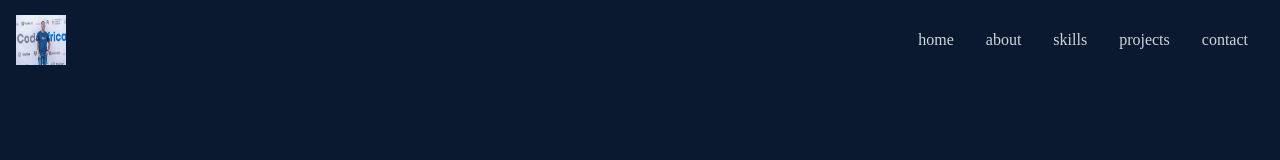
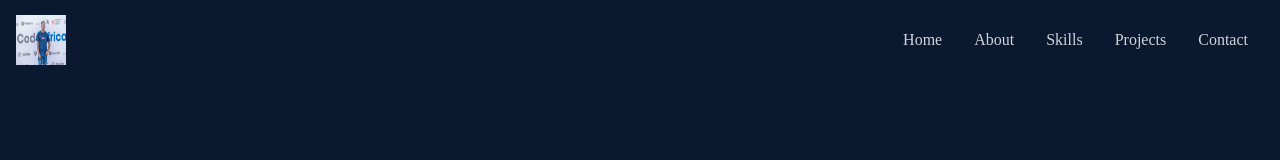
Before and after one commit to StanleyKioko/stan.me, a React (Create React App) app: page / in a window 1280 px wide. Shown: the top 160 px of the page. Built offline with nearby package versions, Linux system fonts and the light colour scheme; the HTML template or start-up script is replaced by a standard one.

Commit message:
Navbar Links Updated

```diff
--- a/src/components/Contact.jsx
+++ b/src/components/Contact.jsx
@@ -6,7 +6,7 @@ const Contact = () => {
         <form method="POST" action="https://getform.io/f/bqomlrob" className='flex flex-col max-w-[600px] w-full'>
             <div className='pb-8'>
                 <p className='text-4xl font-bold inline border-b-4 text-gray-300 border-pink-600 py-4'>Contact Me</p>
-                <p className='text-gray-300 py-4'>Submit the form below or shoot me an email - mwangestanley02@gmail.com</p>
+                <p className='text-gray-300 py-6'>Submit the form below or shoot me an email - mwangestanley02@gmail.com</p>
             </div>
             <input  className='bg-[#ccd6f6] my-4 p-2' type="text" placeholder='Name' name='name' />
             <input  className=' my-4 p-2 bg-[#ccd6f6]' type="email" placeholder='Email' name='email' />
--- a/src/components/Navbar.jsx
+++ b/src/components/Navbar.jsx
@@ -16,19 +16,19 @@ const Navbar = () => {
         {/*menu*/}
          <ul className="hidden md:flex">
             <li>
-                <Link to="home" smooth={true} duration={500}>home</Link>
+                <Link to="home" smooth={true} duration={500}>Home</Link>
                 </li>
             <li>
-                <Link to="about" smooth={true} duration={500}>about</Link>
+                <Link to="about" smooth={true} duration={500}>About</Link>
             </li>
             <li>
-                <Link to="skills" smooth={true} duration={500}>skills</Link>
+                <Link to="skills" smooth={true} duration={500}>Skills</Link>
             </li>
             <li>
-                <Link to="work" smooth={true} duration={500}>projects</Link>
+                <Link to="work" smooth={true} duration={500}>Projects</Link>
             </li>
             <li>
-                <Link to="contact" smooth={true} duration={500}>contact</Link>
+                <Link to="contact" smooth={true} duration={500}>Contact</Link>
             </li>
             </ul>
 
@@ -40,19 +40,19 @@ const Navbar = () => {
         {/*Mobile menu*/}
 <ul className={!nav? 'hidden': 'absolute top-0 left-0 w-full h-screen bg-[#0a192f] flex flex-col justify-center items-center text-gray-300 md:hidden'}>
     <li className="py-6 text-4xl">
-        <Link onClick={handleClick} to="home" smooth={true} duration={500}>home</Link>
+        <Link onClick={handleClick} to="home" smooth={true} duration={500}>Home</Link>
     </li>
     <li className="px-6 text-4xl">
-        <Link onClick={handleClick} to="about" smooth={true} duration={500}>about</Link>
+        <Link onClick={handleClick} to="about" smooth={true} duration={500}>About</Link>
     </li>
     <li className="px-6 text-4xl">
-        <Link onClick={handleClick} to="skills" smooth={true} duration={500}>skills</Link>
+        <Link onClick={handleClick} to="skills" smooth={true} duration={500}>Skills</Link>
     </li>
     <li className="px-6 text-4xl">
-        <Link onClick={handleClick} to="work" smooth={true} duration={500}>projects</Link>
+        <Link onClick={handleClick} to="work" smooth={true} duration={500}>Projects</Link>
     </li>
     <li className="px-6 text-4xl">
-        <Link onClick={handleClick} to="contact" smooth={true} duration={500}>contact</Link>
+        <Link onClick={handleClick} to="contact" smooth={true} duration={500}>Contact</Link>
     </li>
 </ul>
 
--- a/src/components/Work.jsx
+++ b/src/components/Work.jsx
@@ -2,6 +2,8 @@ import React from 'react'
 import cars from '../assets/cars.png'
 import stan from '../assets/stan.png'
 import huru from '../assets/huru.png'
+import blobe from '../assets/blobe.png'
+import data from '../assets/data.png'
 
 const Work = () => {
   return (
@@ -24,10 +26,10 @@ const Work = () => {
 
                             </span>
                             <div className='pt-8 text-center'>
-                              <a href="">
+                              <a href="https://blobecars.netlify.app/">
                                 <button className='text-center rounded-lg px-4 py-3 m-2 bg-white text-gray-700 font-bold text-lg'> Demo </button>
                                 </a>
-                                <a href="">
+                                <a href="https://github.com/StanleyKioko/Blobe-Cars">
                                     <button className='text-center rounded-lg px-4 py-3 m-2 bg-white text-gray-700 font-bold text-lg'> Code </button>
                                 </a>
                             </div>
@@ -40,14 +42,14 @@ const Work = () => {
                     <div className='opacity-0 group-hover:opacity-100 duration-500'>
                         <div>
                             <span className='text-2xl font-bold text-[#00df9a] tracking-wider'>
-                                React Web App
+                                Huru Spaces
 
                             </span>
                             <div className='pt-8 text-center'>
-                              <a href="">
+                              <a href="https://huru-hack.vercel.app/">
                                 <button className='text-center rounded-lg px-4 py-3 m-2 bg-white text-gray-700 font-bold text-lg'> Demo </button>
                                 </a>
-                                <a href="">
+                                <a href="https://github.com/StanleyKioko/Huru-Hack">
                                     <button className='text-center rounded-lg px-4 py-3 m-2 bg-white text-gray-700 font-bold text-lg'> Code </button>
                                 </a>
                             </div>
@@ -55,19 +57,19 @@ const Work = () => {
                     </div>
                 </div>
                 {/* Grid Item*/}
-                <div style={{ backgroundImage: `url(${cars})` }} className='shadow-lg shadow-[#040c16] group container rounded-md flex justify-center items-center mx-auto content-div'>
+                <div style={{ backgroundImage: `url(${blobe})` }} className='shadow-lg shadow-[#040c16] group container rounded-md flex justify-center items-center mx-auto content-div'>
                     {/* hover effect */}
                     <div className='opacity-0 group-hover:opacity-100 duration-500'>
                         <div>
                             <span className='text-2xl font-bold text-[#00df9a] tracking-wider'>
-                                Blobe Cars
+                                Blobe Logistics
 
                             </span>
                             <div className='pt-8 text-center'>
-                              <a href="">
+                              <a href="https://data-deck-tau.vercel.app/">
                                 <button className='text-center rounded-lg px-4 py-3 m-2 bg-white text-gray-700 font-bold text-lg'> Demo </button>
                                 </a>
-                                <a href="">
+                                <a href="https://github.com/StanleyKioko/Data-Deck">
                                     <button className='text-center rounded-lg px-4 py-3 m-2 bg-white text-gray-700 font-bold text-lg'> Code </button>
                                 </a>
                             </div>
@@ -75,19 +77,19 @@ const Work = () => {
                     </div>
                 </div>
                 {/* Grid Item*/}
-                <div style={{ backgroundImage: `url(${huru})` }} className='shadow-lg shadow-[#040c16] group container rounded-md flex justify-center items-center mx-auto content-div'>
+                <div style={{ backgroundImage: `url(${data})` }} className='shadow-lg shadow-[#040c16] group container rounded-md flex justify-center items-center mx-auto content-div'>
                     {/* hover effect */}
                     <div className='opacity-0 group-hover:opacity-100 duration-500'>
                         <div>
                             <span className='text-2xl font-bold text-[#00df9a] tracking-wider'>
-                                React Web App
+                                Data Analytics
 
                             </span>
                             <div className='pt-8 text-center'>
-                              <a href="">
+                              <a href="https://blobestan.vercel.app/">
                                 <button className='text-center rounded-lg px-4 py-3 m-2 bg-white text-gray-700 font-bold text-lg'> Demo </button>
                                 </a>
-                                <a href="">
+                                <a href="https://github.com/StanleyKioko/React-Tailwind-Vite-Simple-front-end">
                                     <button className='text-center rounded-lg px-4 py-3 m-2 bg-white text-gray-700 font-bold text-lg'> Code </button>
                                 </a>
                             </div>
```
Also changed, not shown: src/assets/blobe.png (added), src/assets/data.png (added).
